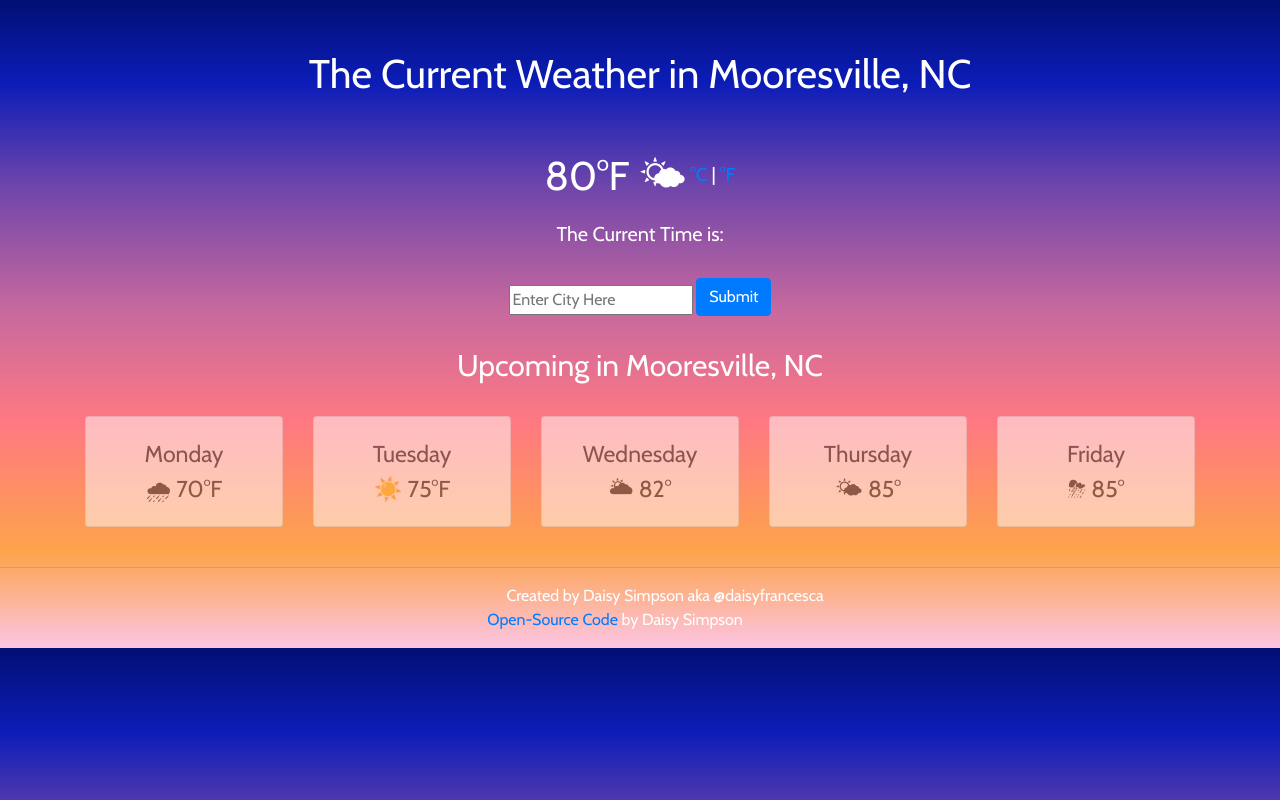
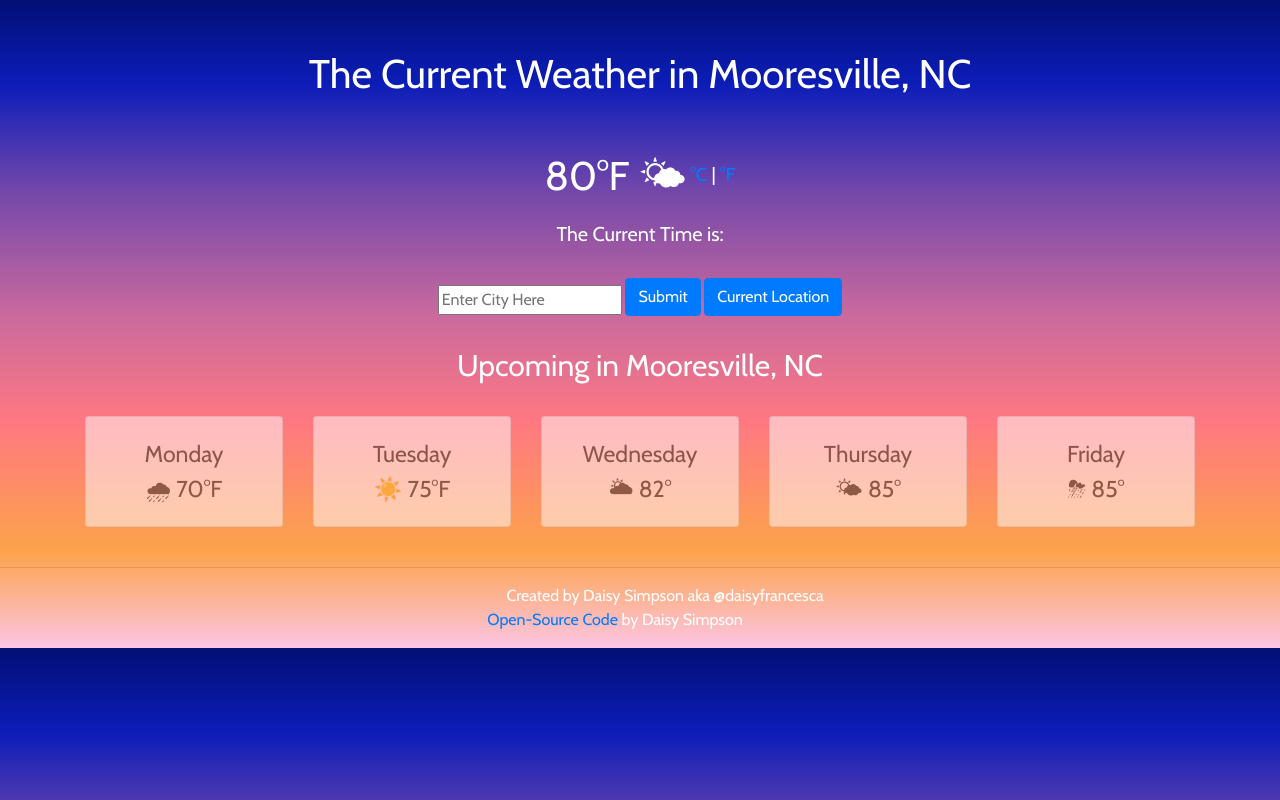
Before and after one commit to daisyfrancesca/shecodes_wk6, a plain HTML site: page index.html in a window 1280 px wide. Drawn offline with nearby package versions, Linux system fonts and the light colour scheme.

Commit message:
added current button

```diff
--- a/index.html
+++ b/index.html
@@ -28,6 +28,7 @@
             <form id="city-form">
                 <input type="city" id="city-input" placeholder="Enter City Here">
                 <button type="submit" class="btn btn-primary mb-2">Submit</button>
+                <button type ="currentbtn" class="btn btn-primary mb-2">Current Location</button>
             </form>
 
             <br />
```
